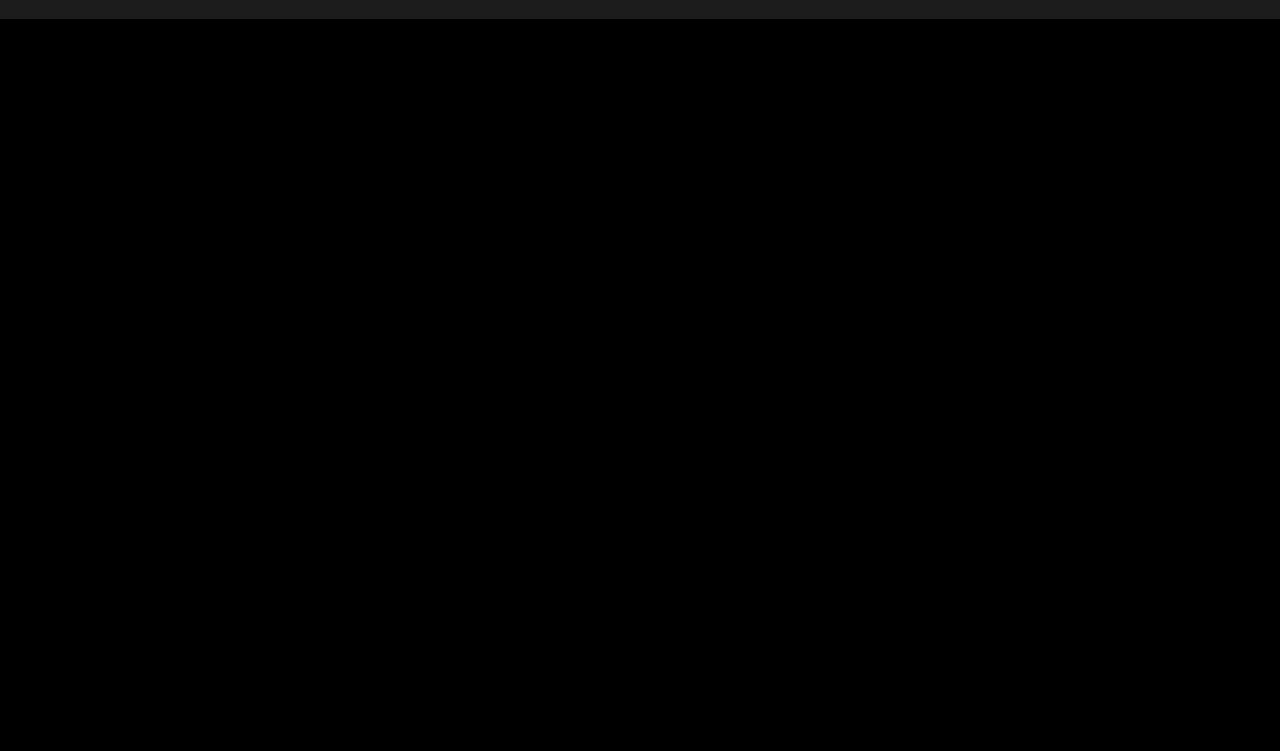
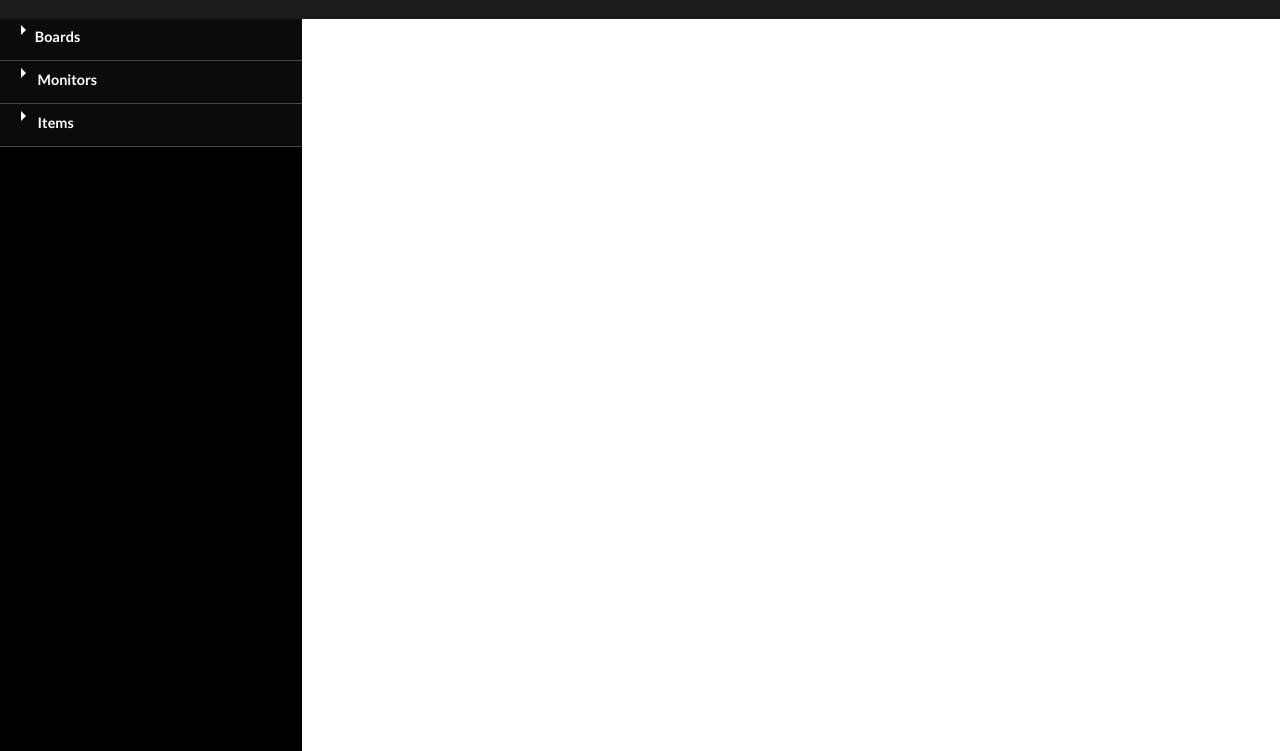
Before and after one commit to EduApps-CDG/MotherboardSimulator, a plain HTML site: page builder.html in a window 1280 px wide. Shown: the part 49-800 px from the top of the page. Drawn offline with Linux system fonts and the light colour scheme.

Commit message:
Update builder.html

```diff
--- a/builder.html
+++ b/builder.html
@@ -17,9 +17,39 @@
             <a href="#menu">Menu</a>
         </nav>
     </header>
-    <canvas id="sim" style="color:white; width:100%; height:100%" width="100%" height="100%">
-        <center>Sorry, you can't use this tool.</center>
-    </canvas>
+    <div class="row">
+        <div style="width:25%; height:100%; color:white;">
+            <table style="width:100%;color:white">
+                <tbody style="color:white">
+                    <tr style="color:white">
+                        <th style="color:white"><img id="boards-img" src="icons/menu-right-white.png" style="height:24px">Boards</th>
+                    </tr>
+                    <tr id="boards" style="color:white">
+                    </tr>
+                    <tr style="color:white">
+                        <th style="color:white">
+                            <img id="monitors-img" src="icons/menu-right-white.png" style="height:24px"> Monitors
+                        </th>
+                    </tr>
+                    <tr id="monitors" style="color:white">
+                    </tr>
+                    <tr style="color:white">
+                        <th style="color:white">
+                            <img id="items-img" src="icons/menu-right-white.png" style="height:24px"> Items
+                        </th>
+                    </tr>
+                    <tr id="Items" style="color:white">
+                    </tr>
+
+                </tbody>
+            </table>
+        </div>
+        <div style="width:75%; height:100%; margin:0; padding:0">
+            <canvas id="sim" style="color:white; width:100%; height:100%; background: white" width="100%" height="100%">
+                <center>Sorry, you can't use this tool.</center>
+            </canvas>
+        </div>
+    </div>
 
     <script src="assets/js/jquery.min.js"></script>
     <script src="assets/js/jquery.scrolly.min.js"></script>
@@ -37,6 +67,7 @@
         <a href="#menu" class="close" style="-webkit-tap-highlight-color: rgba(0, 0, 0, 0);"></a>
         <a href="#menu" class="close" style="-webkit-tap-highlight-color: rgba(0, 0, 0, 0);"></a>
         <a href="#menu" class="close" style="-webkit-tap-highlight-color: rgba(0, 0, 0, 0);"></a>
+        <a href="#menu" class="close" style="-webkit-tap-highlight-color: rgba(0, 0, 0, 0);"></a>
     </nav>
 </body>
 
```
